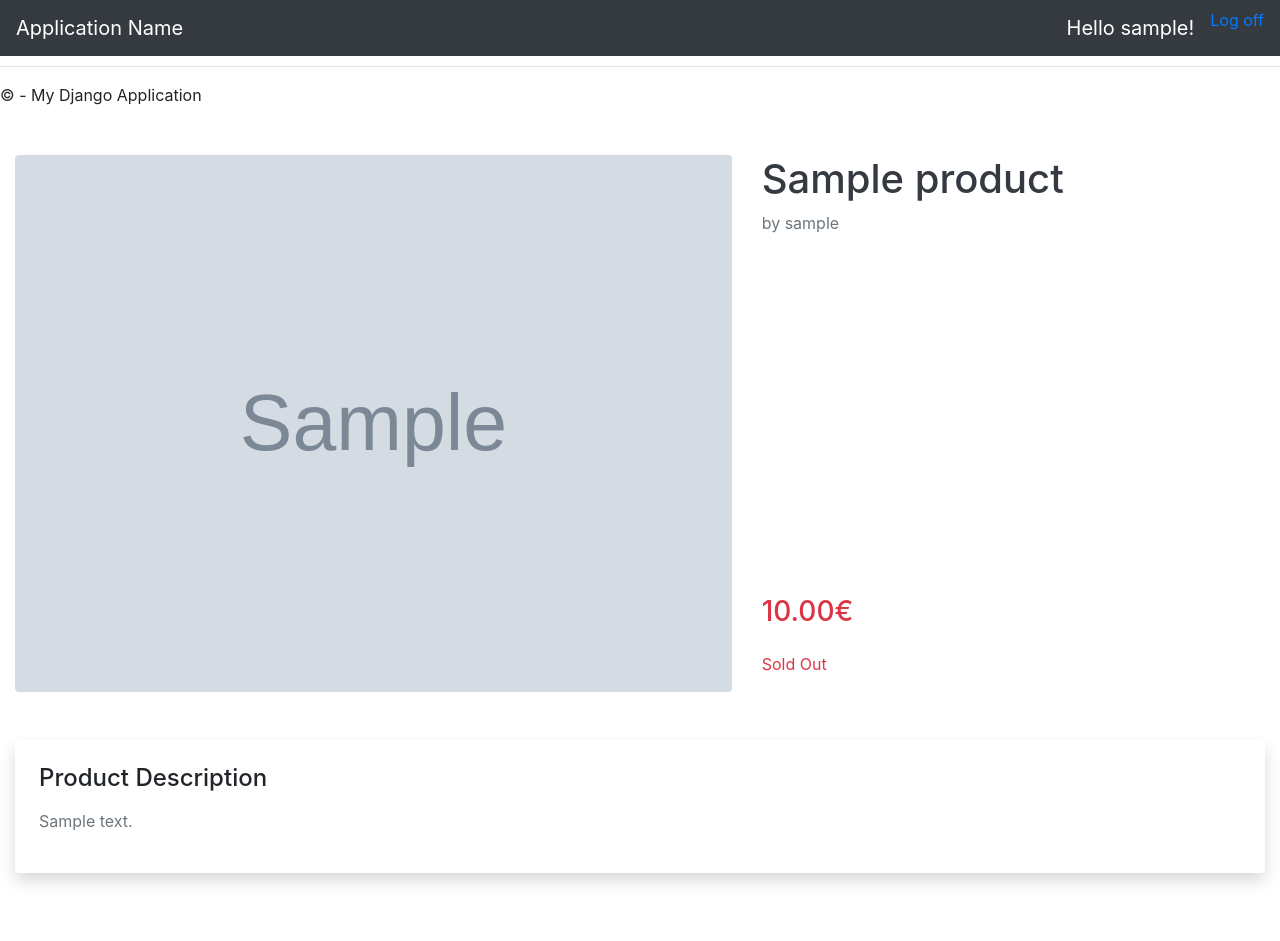
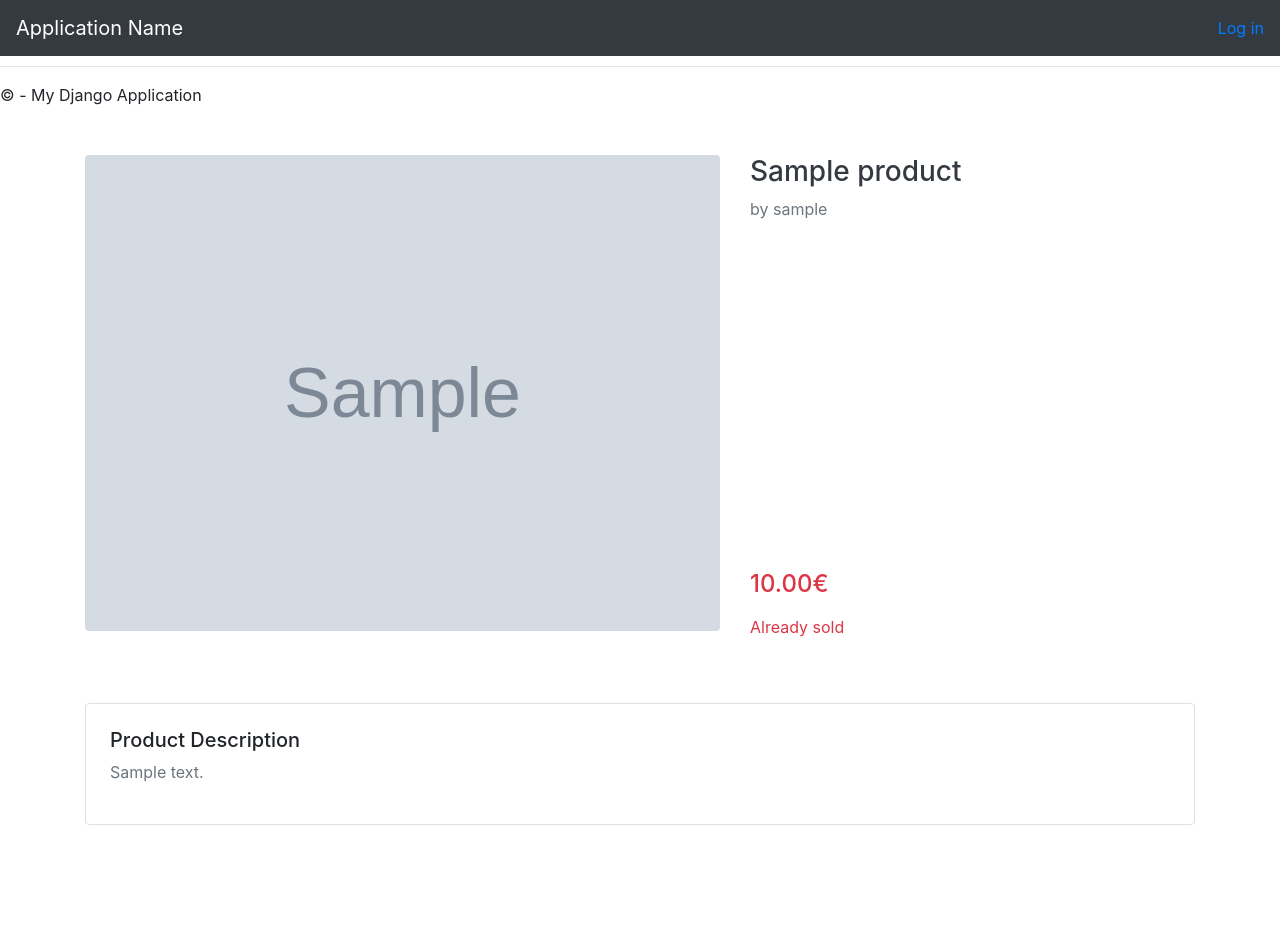
Before and after one commit to rodrigoabreu22/TPW_Project_1, a Django app: page /detailedproduct/1/ in a window 1280 px wide. After the commit the page ends 825 px from the top, so only its background shows below. Run offline with Django 5.2, Linux system fonts and the light colour scheme; a user stored in the database is signed in; tables that the repository leaves empty hold one stand-in row (values such as "Sample post"); grey boxes marked "Sample" are stand-in pictures; some libraries are stand-ins or nearby versions.

Commit message:
very cool very nice

```diff
--- a/AmorCamisola/forms.py
+++ b/AmorCamisola/forms.py
@@ -53,6 +53,60 @@ class ProductForm(forms.Form):
     category = forms.ChoiceField(label='Categoria', choices=CATEGORIES, required=True, widget=forms.Select(attrs={'class': 'form-control'}))
     image = forms.ImageField(label='Imagem do Produto', required=False, widget=forms.ClearableFileInput(attrs={'class': 'form-control-file'}))
     size = forms.CharField(label='Tamanho', widget=forms.TextInput(attrs={'class': 'form-control'}))
+
+class ListingOffer(forms.Form):
+    PAYMENT_METHOD_CHOICES = [
+        ('store_credit', 'Saldo da loja'),
+        ('transfer', 'Transferência bancária'),
+        ('in_person', 'Em pessoa'),
+    ]
+
+    DELIVERY_METHOD_CHOICES = [
+        ('shipment', 'Envio remoto'),
+        ('in_person', 'Em pessoa'),
+    ]
+
+    ADDRESS_CHOICES = [
+        ('profile_address', 'Usar localização do perfil'),
+        ('custom_address', 'Inserir localização'),
+    ]
+
+    payment_method = forms.ChoiceField(
+        choices=PAYMENT_METHOD_CHOICES,
+        label="Método de Pagamento",
+        widget=forms.Select(attrs={'class': 'form-control'})
+    )
+
+    delivery_method = forms.ChoiceField(
+        choices=DELIVERY_METHOD_CHOICES,
+        label="Método de Entrega",
+        widget=forms.Select(attrs={'class': 'form-control'})
+    )
+
+    address_choice = forms.ChoiceField(
+        choices=ADDRESS_CHOICES,
+        label="Localização da Entrega",
+        widget=forms.RadioSelect,
+    )
+
+    custom_address = forms.CharField(
+        label="",
+        required=False,
+        widget=forms.TextInput(attrs={'class': 'form-control', 'placeholder': 'Enter custom address'}),
+    )
+
+    value = forms.DecimalField(
+        label="Proposta de valor",
+        max_digits=5,
+        decimal_places=2,
+        widget=forms.NumberInput(attrs={'class': 'form-control'}),
+    )
+
+    def __init__(self, product, *args, **kwargs):
+        super().__init__(*args, **kwargs)
+        self.fields['value'].initial = product.price
+
+
 
 class ProductQuery(forms.Form):
     name_query = forms.CharField(label='Search product name', max_length=50, required=False)
--- a/AmorCamisola/templates/productDetailed.html
+++ b/AmorCamisola/templates/productDetailed.html
@@ -4,46 +4,119 @@
 
 {% load static %}
 
-<div class="container-fluid my-5">
-    <!-- Product Header Row -->
-    <div class="row g-4">
-        <!-- Product Image -->
-        <div class="col-lg-7">
+<!-- Gray Header -->
+<div>
+    <div class="container my-5">
+        <div class="row justify-content-center">
+            <!-- Main Product Image on the Left -->
+            <div class="col-lg-7 mb-4">
                 <img src="{{ product.image.url }}" alt="{{ product.name }}" class="img-fluid w-100 rounded">
             </div>
 
-        <!-- Product Info -->
+            <!-- Product Details on the Right -->
             <div class="col-lg-5 d-flex flex-column justify-content-between">
                 <div>
-                <h1 class="display-5 text-dark">{{ product.name }}</h1>
-                <p class="text-muted mb-3">by {{ product.seller.username }}</p>
+                    <h1 class="h3 text-dark mb-2">{{ product.name }}</h1>
+                    <p class="text-muted">by {{ product.seller.username }}</p>
                 </div>
                 <div>
-                <p class="h3 text-danger fw-bold mb-4">{{ product.price }}€</p>
+                    <p class="h4 text-danger fw-bold mb-3">{{ product.price }}€</p>
                     {% if product.sold %}
-                    <p class="text-danger fw-bold">Sold Out</p>
+                        <p class="text-danger fw-bold">Already sold</p>
                     {% else %}
-                    <button class="btn btn-primary btn-lg">Contact Seller</button>
+                        <!-- Add an id to the button for JavaScript targeting -->
+                        <button id="contactSellerButton" class="btn btn-outline-dark btn-sm mb-3">
+                            Contact Seller
+                        </button>
                     {% endif %}
                 </div>
             </div>
         </div>
 
-    <!-- Product Description Row -->
+        <!-- Description Section at the Bottom -->
         <div class="row mt-5">
-        <div class="col-12">
-            <div class="p-4 bg-white rounded shadow">
-                <h2 class="h4 mb-3">Product Description</h2>
+            <div class="col-lg-12">
+                <div class="border p-4 rounded bg-white">
+                    <h2 class="h5">Product Description</h2>
                     <p class="text-secondary">{{ product.description }}</p>
                 </div>
             </div>
         </div>
     </div>
 
+    <!-- Modal Structure -->
+    <div class="modal fade" id="contactSellerModal" tabindex="-1" aria-labelledby="contactSellerModalLabel" aria-hidden="true">
+        <div class="modal-dialog">
+            <div class="modal-content">
+                <div class="modal-header">
+                    <h5 class="modal-title" id="contactSellerModalLabel">Fazer Oferta</h5>
+                    <button type="button" class="btn-close" data-bs-dismiss="modal" aria-label="Close"></button>
+                </div>
+                <div class="modal-body">
+                    <!-- You can add a form or message here -->
+                    <p>Oferta a {{ product.seller.username }} para a compra do produto "{{ product.name }}".</p>
+                    Dicas: <br/>
+                    <li>A oferta deve ter um valor próximo do listado ({{ product.price }}€)<br/>
+                    <li>Deve contactar o vendedor antes de colocar uma oferta
+                    <hr>
+                    {{ form }}
 
+                </div>
+                <div class="modal-footer">
+                    <button type="button" class="btn btn-secondary" data-bs-dismiss="modal">Close</button>
+                    <button type="button" class="btn btn-primary">Send Message</button>
+                </div>
+            </div>
+        </div>
+    </div>
+</div>
 
+<!-- JavaScript to Open Modal on Button Click -->
 
+<script>
+    document.addEventListener("DOMContentLoaded", function () {
+        // Target the button
+        var contactSellerButton = document.getElementById('contactSellerButton');
 
+        // Add event listener to show modal on click
+        contactSellerButton.addEventListener('click', function () {
+            // Use Bootstrap's Modal API to show the modal directly on click
+            var contactSellerModal = new bootstrap.Modal(document.getElementById('contactSellerModal'));
+            contactSellerModal.show();
+        });
 
+            var paymentMethodField = document.getElementById('id_payment_method');
+        var deliveryMethodField = document.getElementById('id_delivery_method');
+
+        function toggleDeliveryMethod() {
+            if (paymentMethodField.value === 'in_person') {
+                deliveryMethodField.value = 'in_person';  // Set to in-person
+                deliveryMethodField.disabled = true;  // Disable the field
+            } else {
+                deliveryMethodField.disabled = false;  // Enable the field
+            }
+        }
+        var deliveryLocationField = document.getElementById('id_address_choice');
+        var deliveryLocation = document.getElementById('id_custom_address');
+        function toggleDeliveryLocation() {
+            if (deliveryLocationField.value === 'profile_address') {
+                deliveryLocation.value = {{ user.address }}
+                deliveryLocation.disabled = true;
+            }
+            else {
+                deliveryLocation.disabled = false;
+            }
+        }
+
+        deliveryLocationField.addEventListener('click', toggleDeliveryLocation);
+
+        // Attach event listener
+        paymentMethodField.addEventListener('change', toggleDeliveryMethod);
+
+        // Initial call to set the state correctly on page load
+        toggleDeliveryMethod();
+        toggleDeliveryLocation();
+    });
+</script>
 
 {% endblock %}
--- a/AmorCamisola/views.py
+++ b/AmorCamisola/views.py
@@ -153,7 +153,13 @@ def pubProduct(request):
 
 def detailedProduct(request, id):
     product = Product.objects.get(id=id)
-    return render(request, 'productDetailed.html', {'product': product})
+    try:
+        userProfile = UserProfile.objects.get(id=request.user.id)
+    except UserProfile.DoesNotExist:
+        userProfile = None
+    form = ListingOffer(product)
+    tparams = {"product": product, 'form': form, 'user': userProfile}
+    return render(request, 'productDetailed.html', tparams)
 
 #Funções auxiliares
 def valid_purchase(user : UserProfile, product : Product):
```
Also changed, not shown: AmorCamisola/templates/orderModal.html (added, +10 -0 lines), produtos/Screenshot_from_2024-10-29_23-57-45.png (deleted), 1 other file. Lines whose indentation alone changed are shown as unchanged.
